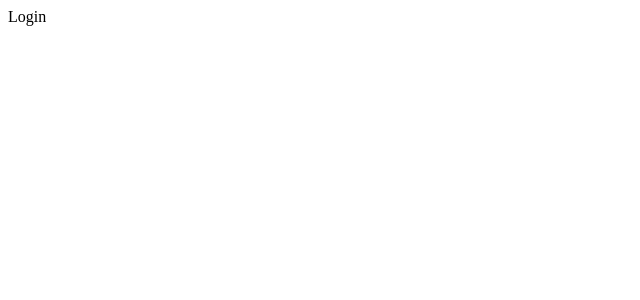
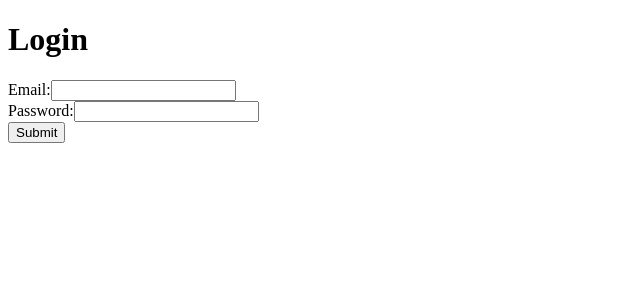
Before and after one commit to gagenotar/CodeToGive-MS-Team6, a React (Vite) app in the folder my-react-app/: page /login in a window 1280 px wide. Shown: the top 300 px of the page, without its empty margins (0-640 px from the left). Built offline with nearby package versions, Linux system fonts and the light colour scheme.

Commit message:
Added some forms

```diff
--- a/my-react-app/src/pages/Login.jsx
+++ b/my-react-app/src/pages/Login.jsx
@@ -1,5 +1,31 @@
-function Login() {
-    return <div>Login</div>
+import React, { useState, useEffect } from 'react';
+import api from '../api';
+
+const Login = () => {
+    const handleSubmit = async (e) => {
+        e.preventDefault();
+        const email = e.target.email.value;
+        const password = e.target.password.value;
+        const response = await api.post('/login/', { email, password });
+        console.log(response.data);
+    }
+
+    return (
+        <div>
+            <h1>Login</h1>
+            <form onSubmit={handleSubmit}>
+                <div>
+                    <label htmlFor="email">Email:</label>
+                    <input type="email" id="email" name="email" required />
+                </div>
+                <div>
+                    <label htmlFor="password">Password:</label>
+                    <input type="password" id="password" name="password" required />
+                </div>
+                <button type="submit">Submit</button>
+            </form>
+        </div>
+    );
 }
 
-export default Login
+export default Login;
```
Also changed, not shown: my-react-app/src/components/Form.jsx (added, +21 -0 lines), 1 other file (tests, documents, lock files or other folders).
